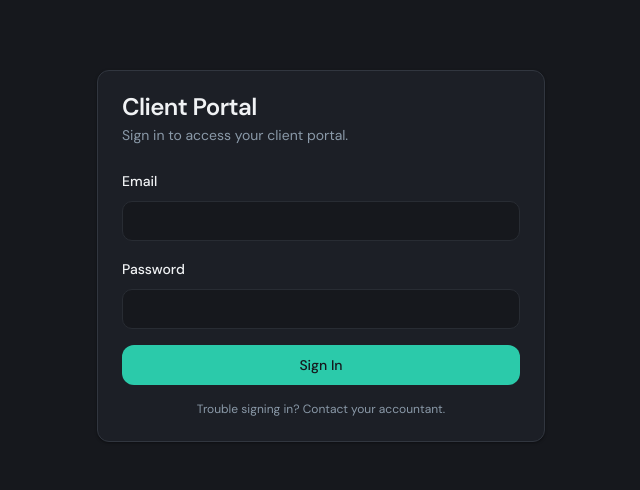
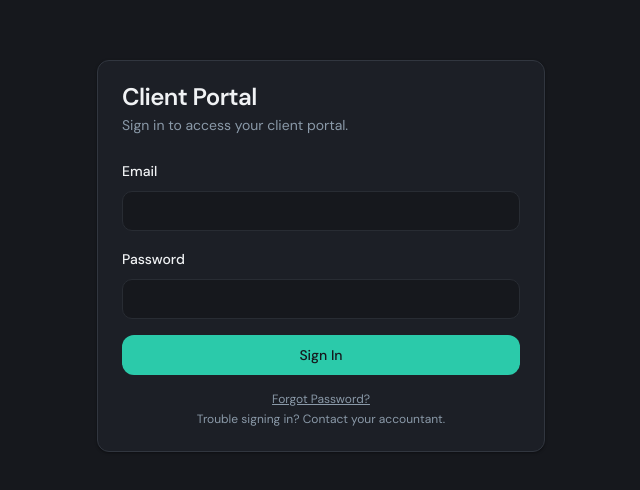
Before and after one commit to AccountancyOS/accountancyos, a React (Vite) app: page /portal/login in a window 1280 px wide. Shown: the part 144-634 px from the top of the page, without its empty margins (319-959 px from the left). Built offline with nearby package versions, Linux system fonts and the light colour scheme; no server answers; the HTML template or start-up script is replaced by a standard one; what @lovable.dev/cloud-auth-js would draw is missing.

Commit message:
Changes
Co-authored-by: AccountancyOS <250236985+AccountancyOS@users.noreply.github.com>

```diff
--- a/src/portal/pages/PortalLogin.tsx
+++ b/src/portal/pages/PortalLogin.tsx
@@ -1,5 +1,5 @@
 import { useState } from "react";
-import { useNavigate } from "react-router-dom";
+import { Link, useNavigate } from "react-router-dom";
 import { Button } from "@/components/ui/button";
 import { Input } from "@/components/ui/input";
 import { Label } from "@/components/ui/label";
@@ -59,9 +59,12 @@ export default function PortalLogin() {
             <Button type="submit" className="w-full" disabled={loading}>
               {loading ? "Signing In..." : "Sign In"}
             </Button>
-            <p className="text-xs text-muted-foreground text-center">
-              Trouble signing in? Contact your accountant.
-            </p>
+            <div className="flex flex-col items-center gap-1 text-xs text-muted-foreground">
+              <Link to="/portal/forgot-password" className="underline hover:text-foreground">
+                Forgot Password?
+              </Link>
+              <span>Trouble signing in? Contact your accountant.</span>
+            </div>
           </form>
         </CardContent>
       </Card>
```
